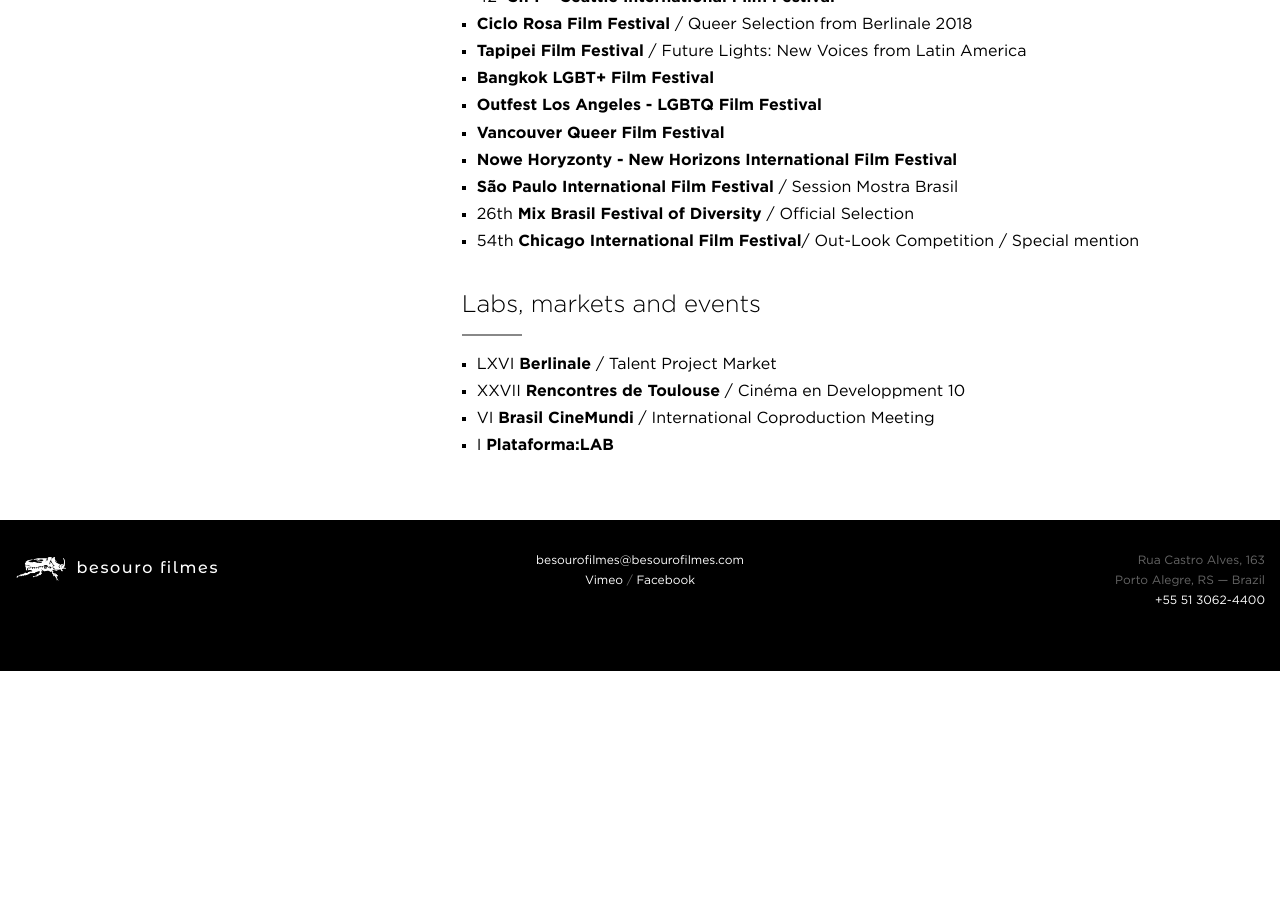
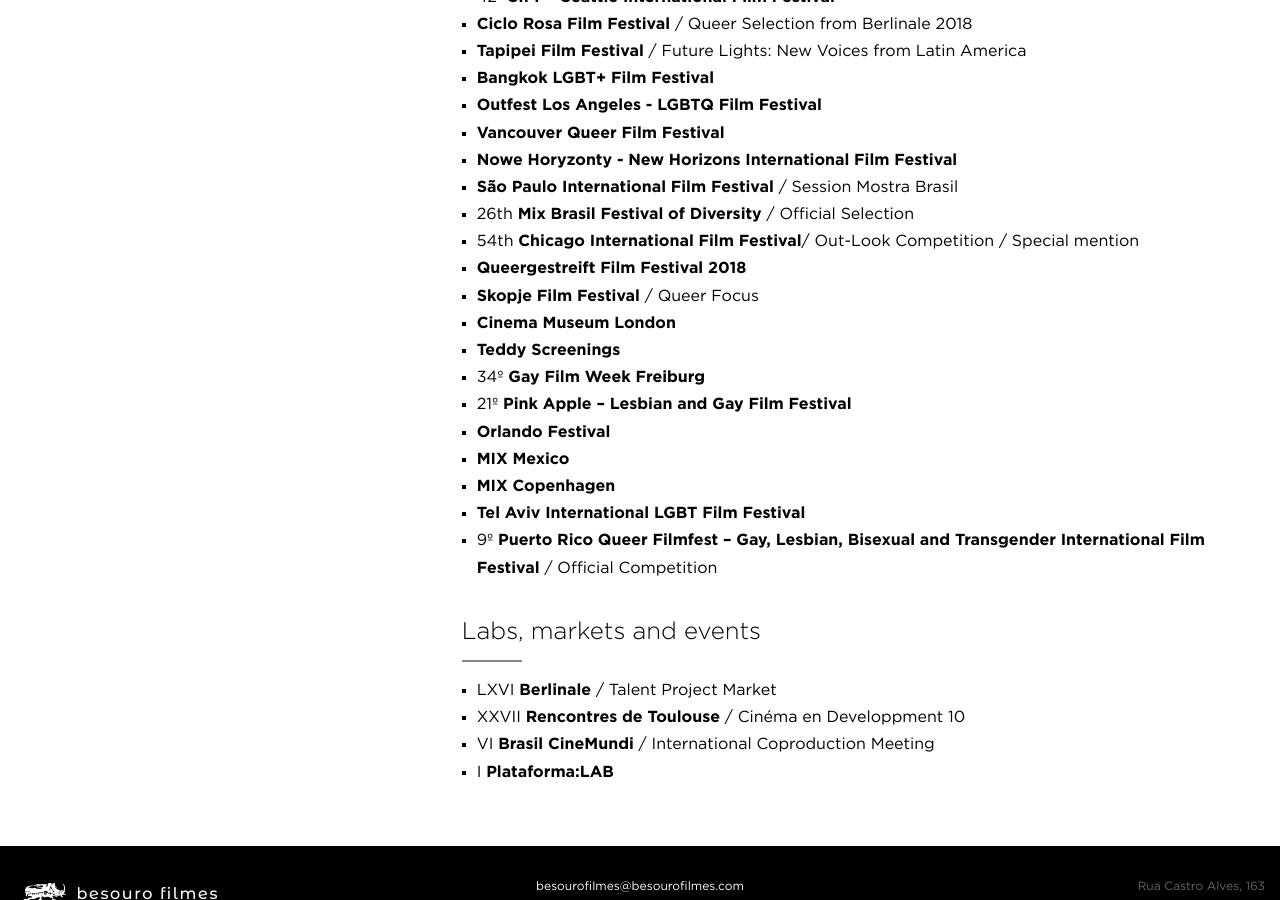
Before and after one commit to arthrfrts/besouro, a Jekyll site: the page built from _projects/hard-paint.md, in a window 1280 px wide and 900 px high, scrolled down 1427 px. Built offline with Jekyll 4.4.1, drawn with Linux system fonts in a browser that asks for light colours; before the commit the page ends 2098 px from its top, so only the background shows below that.

Commit message:
Updated Hard Paint

```diff
--- a/_projects/hard-paint.md
+++ b/_projects/hard-paint.md
@@ -49,6 +49,17 @@
 * **São Paulo International Film Festival** / Session Mostra Brasil
 * 26th **Mix Brasil Festival of Diversity** / Official Selection
 * 54th **Chicago International Film Festival**/ Out-Look Competition / Special mention
+* **Queergestreift Film Festival 2018**
+* **Skopje Film Festival** / Queer Focus
+* **Cinema Museum London**
+* **Teddy Screenings**
+* 34º **Gay Film Week Freiburg**
+* 21º **Pink Apple – Lesbian and Gay Film Festival**
+* **Orlando Festival**
+* **MIX Mexico**
+* **MIX Copenhagen**
+* **Tel Aviv International LGBT Film Festival**
+* 9º **Puerto Rico Queer Filmfest – Gay, Lesbian, Bisexual and Transgender International Film Festival** / Official Competition
 
 ## Labs, markets and events
 * LXVI **Berlinale** / Talent Project Market
```
